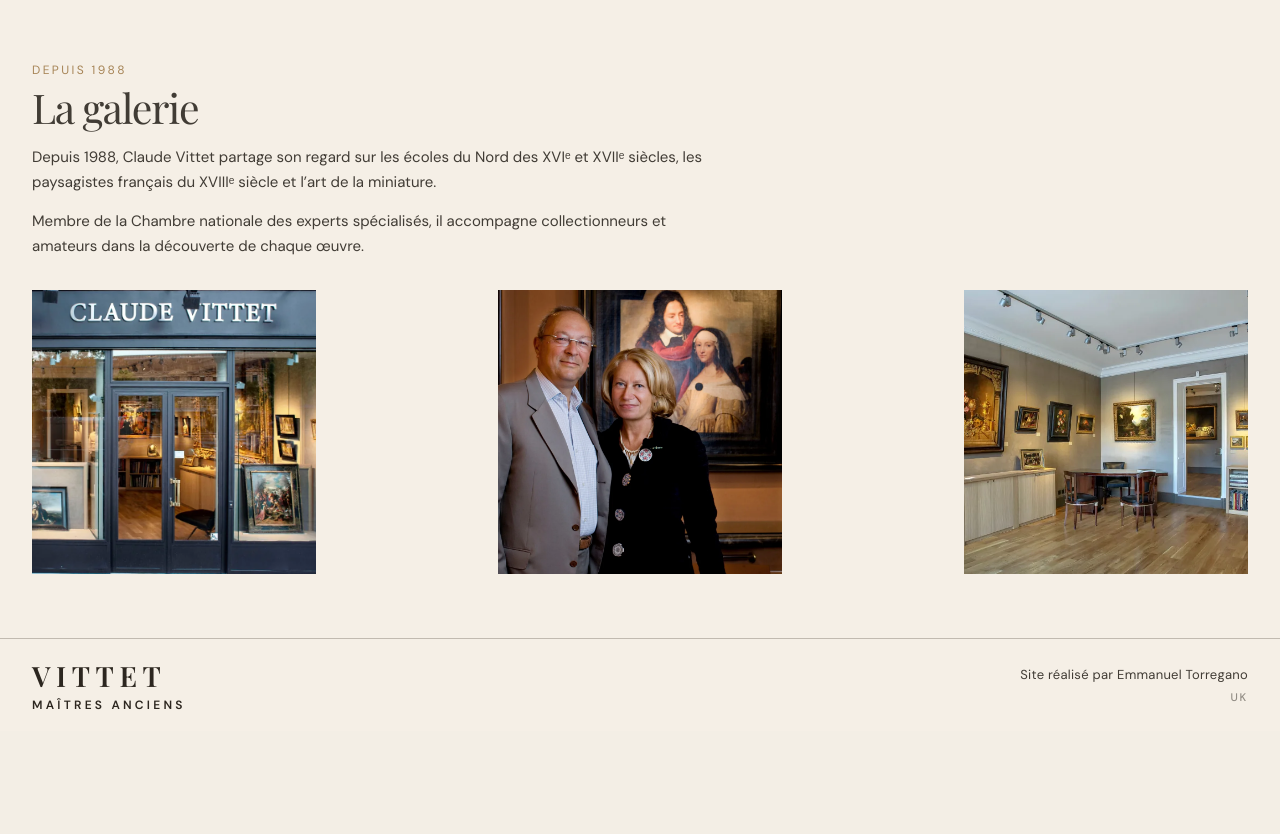
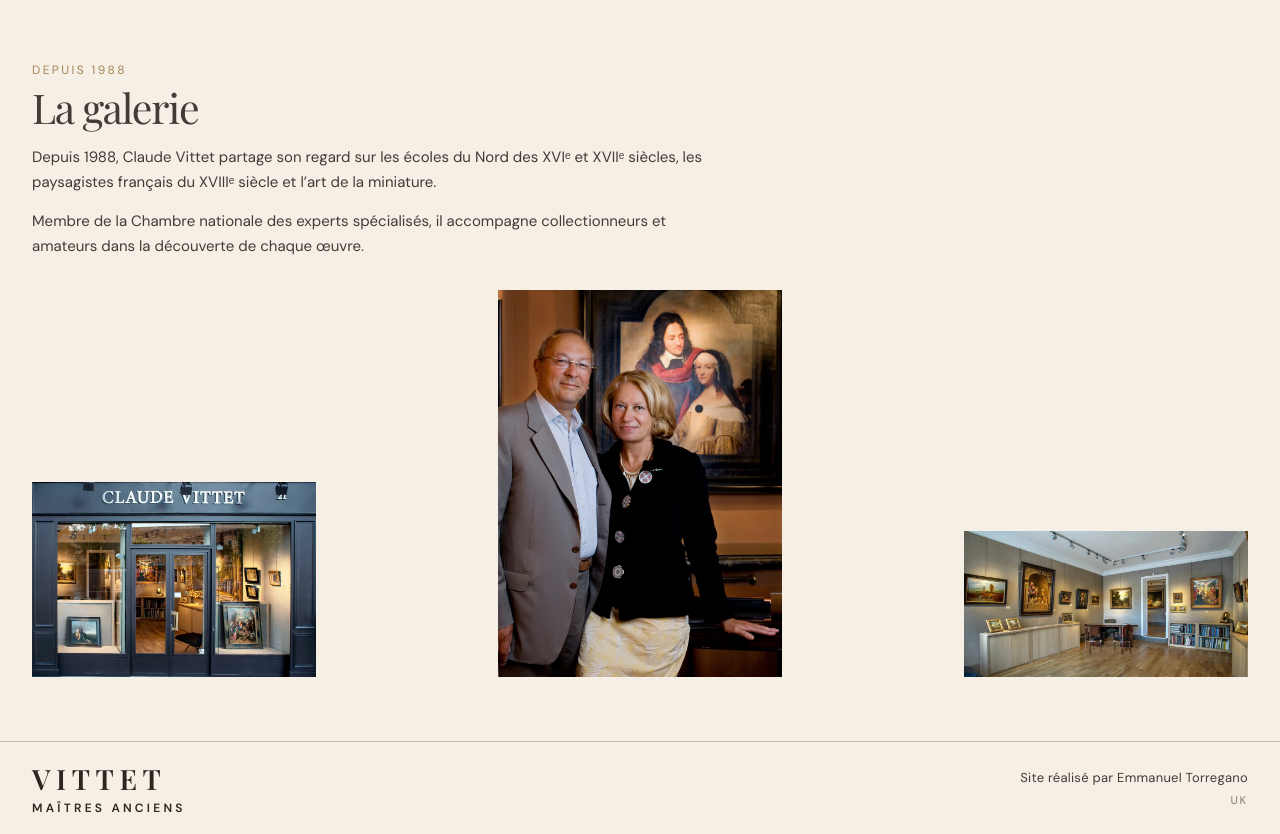
Before and after one commit to ZaraA1971/pupitre-core, a PHP site: page / in a window 1280 px wide. Shown: the part 1815-2649 px from the top of the page. Before the commit the page ends 2525 px from the top, so only its background shows below. Run offline with PHP 8.4, Linux system fonts and the light colour scheme.

Commit message:
Show about photos uncropped with aligned bottoms.
Drop the square cover crop; keep equal widths and baseline the
three images so mixed aspects share one bottom edge.

Co-authored-by: Emmanuel Torregano <ZaraA1971@users.noreply.github.com>

```diff
--- a/galerie-vittet/index.html
+++ b/galerie-vittet/index.html
@@ -37,7 +37,7 @@
   <link rel="preconnect" href="https://fonts.googleapis.com">
   <link rel="preconnect" href="https://fonts.gstatic.com" crossorigin>
   <link href="https://fonts.googleapis.com/css2?family=DM+Sans:wght@400;500;600&family=Playfair+Display:wght@400;500;600;700&display=swap" rel="stylesheet">
-  <link rel="stylesheet" href="style.css?v=20261107-galerie4">
+  <link rel="stylesheet" href="style.css?v=20261107-galerie5">
 </head>
 <body>
   <!-- Balance des blancs douce pour --img-enhance (pas de teinte brune / sépia). -->
@@ -287,7 +287,7 @@
       </div>
     </div>
   </dialog>
-  <script src="i18n.js?v=20261107-galerie4" defer></script>
-  <script src="main.js?v=20261107-galerie4" defer></script>
+  <script src="i18n.js?v=20261107-galerie5" defer></script>
+  <script src="main.js?v=20261107-galerie5" defer></script>
 </body>
 </html>
--- a/galerie-vittet/style.css
+++ b/galerie-vittet/style.css
@@ -1073,11 +1073,10 @@ footer a {
   font-size: var(--type-meta);
 }
 
-/* #galerie — left copy above a reduced square triptych spread full-width */
+/* #galerie — left copy above uncropped photos, equal slots, bottoms aligned */
 .about {
   --gal-pad-block: 64px;
-  --gal-photo-ratio: 1 / 1;
-  /* Same tile size as the former 70%-wide strip, spaced across full width. */
+  /* Same tile width as before, spaced across full width. */
   --gal-photo-basis: calc(100% * 0.7 / 3);
   display: flex;
   flex-direction: column;
@@ -1143,7 +1142,8 @@ footer a {
 .about-gallery {
   display: flex;
   justify-content: space-between;
-  align-items: start;
+  /* Equalize bottoms across mixed aspect ratios. */
+  align-items: flex-end;
   width: 100%;
   max-width: 100%;
   gap: 0;
@@ -1155,29 +1155,19 @@ footer a {
   flex: 0 0 var(--gal-photo-basis);
   width: var(--gal-photo-basis);
   max-width: var(--gal-photo-basis);
+  display: flex;
+  align-items: flex-end;
+  justify-content: center;
 }
 
 .about-photo img {
   display: block;
   width: 100%;
-  aspect-ratio: var(--gal-photo-ratio);
   height: auto;
-  object-fit: cover;
-  object-position: center center;
-  background: var(--stage);
-}
-
-/* Focal points: signage, faces, room center */
-.about-photo--facade img {
-  object-position: center 32%;
-}
-
-.about-photo--galeristes img {
-  object-position: center 22%;
-}
-
-.about-photo--salle img {
-  object-position: center 48%;
+  /* Show full photo — no crop. */
+  object-fit: contain;
+  object-position: center bottom;
+  background: transparent;
 }
 
 footer {
```
